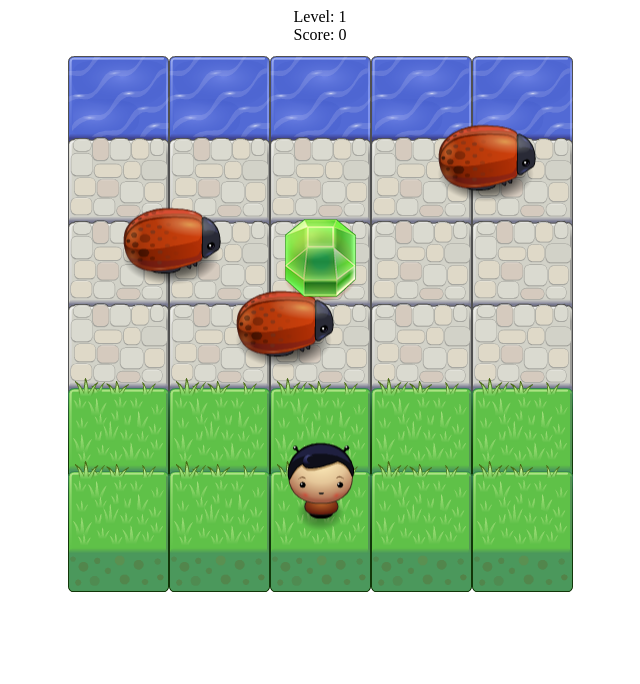
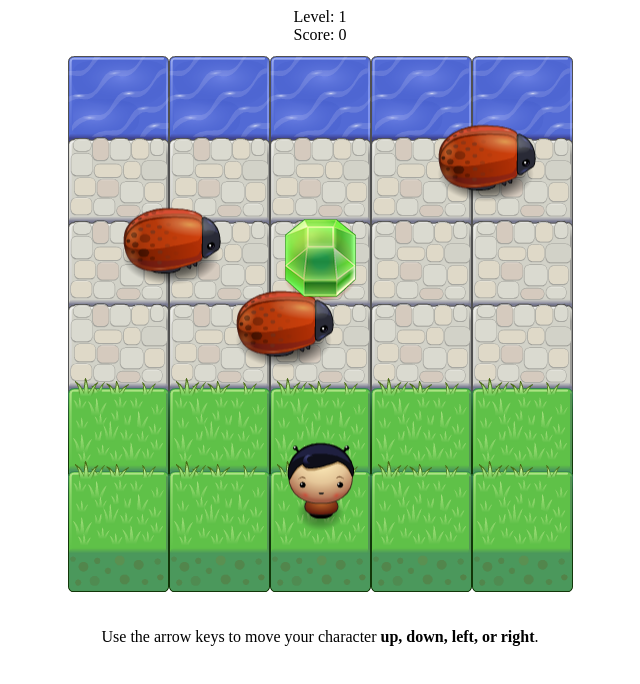
Before and after one commit to brendanpettis/Arcade-Game, a plain HTML site: page index.html in a window 1280 px wide. Shown: the whole page, without its empty margins (320-960 px from the left). Drawn offline with Linux system fonts and the light colour scheme.

Commit message:
Added instructions to initial game start.

```diff
--- a/index.html
+++ b/index.html
@@ -10,7 +10,9 @@
                 <div class="level"></div>
                 <div class="score"></div>
         </div>
-        <div class="pop-up-modal"></div>
+        <div class="pop-up-modal">
+            <p>Use the arrow keys to move your character <strong>up, down, left, or right</strong>.</p>
+        </div>
     <script src="js/resources.js"></script>
     <script src="js/app.js"></script>
     <script src="js/engine.js"></script>
```
